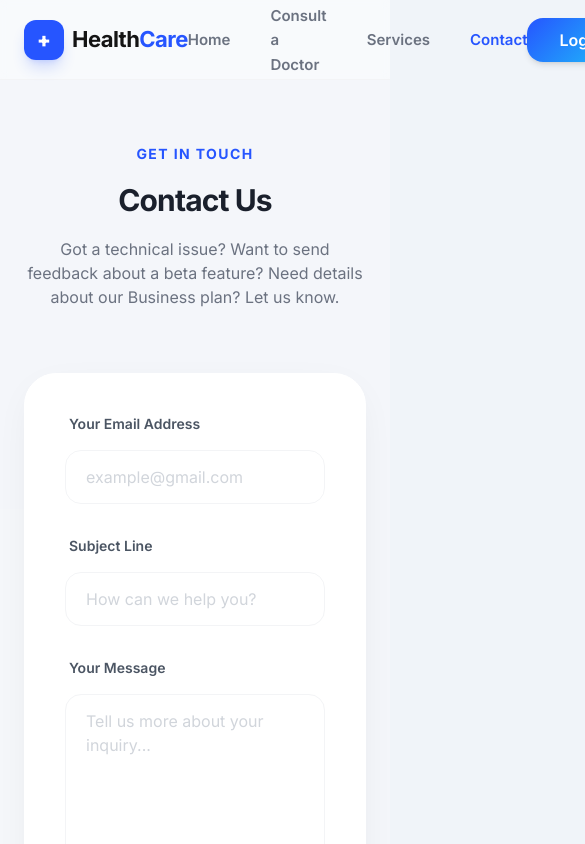
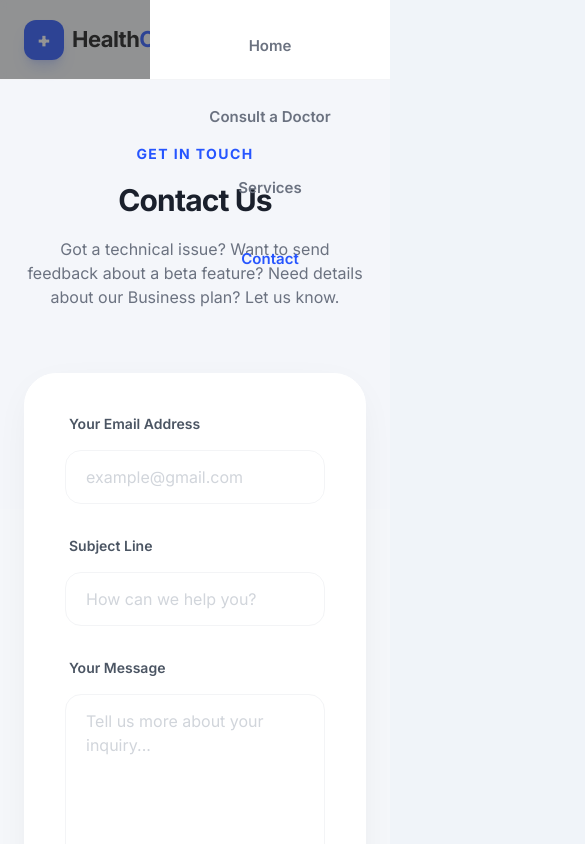
Before and after one commit to Codecrafter2807/Medcare, a React (Create React App) app in the folder frontend/: page /contact in a window 390 px wide. Both pictures are taken after a click on the element 350 px from the left and 39 px from the top of the page. Shown: the top 844 px of the page, 585 px wide, since content can reach past the window. Built offline with nearby package versions, Linux system fonts and the light colour scheme; no server answers.

Commit message:
feat: implement responsive Header component with authentication state support and global CSS styles

```diff
--- a/frontend/src/App.css
+++ b/frontend/src/App.css
@@ -22,17 +22,7 @@ body {
   z-index: 1000; /* Ensure the side panel is above other content */
 }
 
-.sticky_header {
-  width: 100%;
-  height: 80px;
-  line-height: 80px;
-  position: sticky;
-  top: 0;
-  left: 0;
-  z-index: 99999;
-  /* background: white; */
-  box-shadow: 3px 3px -8px 3px whitesmoke;
-}
+
 
 @media only screen and (max-width: 768px) {
   .nav {
--- a/frontend/src/components/Header/Header.js
+++ b/frontend/src/components/Header/Header.js
@@ -64,8 +64,8 @@ const Header = () => {
           </span>
         </Link>
 
-        <div className="hidden md:block" ref={menuRef} onClick={toggleMenu}>
-          <ul className="flex items-center gap-10">
+        <div className="nav" ref={menuRef} onClick={toggleMenu}>
+          <ul className="menu flex flex-col md:flex-row items-center gap-10">
             {navLinks.map((link, index) => (
               <li key={index} className="relative group">
                 <NavLink
```
